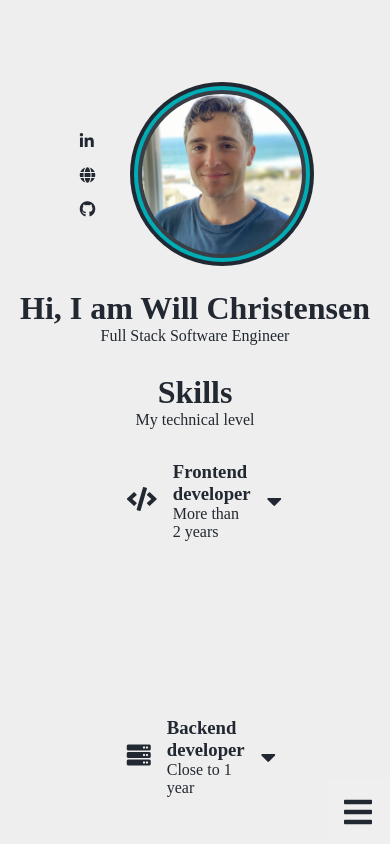
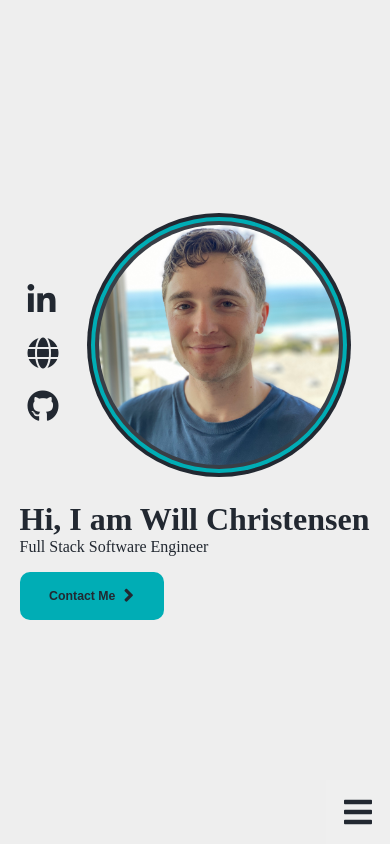
Before and after one commit to willmchristensen/Portfolio, a React (Create React App) app: page / in a window 390 px wide. Shown: the top 844 px of the page. Built offline with nearby package versions, Linux system fonts and the light colour scheme.

Commit message:
button component, mobile view

```diff
--- /dev/null
+++ b/src/components/Button/Button.css
@@ -0,0 +1,20 @@
+.button{
+    display: flex;
+    justify-content: center;
+    align-items: center;
+    border: none;
+    background-color: var(--blue);
+    border-radius: var(--button-border-radius);
+    padding: var(--button-padding);
+    margin-top: 1rem;
+    width: 9rem;
+    height: 3rem;
+}
+.button-text{
+    font-size: .77rem;
+    font-weight:bolder;
+    margin-right: .5rem;
+}
+.button-icon{
+    font-size: 1.3rem;
+}
--- /dev/null
+++ b/src/components/Button/index.js
@@ -0,0 +1,14 @@
+import './Button.css'
+function Button({text, icon}){
+    return(
+        <button className="button">
+            <span className="button-text">
+                {text}
+            </span>
+            <div className="button-icon">
+                {icon}
+            </div>
+        </button>
+    )
+}
+export default Button;
--- a/src/components/Main/Main.css
+++ b/src/components/Main/Main.css
@@ -9,7 +9,7 @@
     display: flex;
     align-items: center;
     justify-content: center;
-    width: 75vw;
+    width: 90vw;
 }
 .main-text-container{
     width: 100%;
@@ -24,57 +24,3 @@
     color: var(--black);
     font-weight: lighter;
 }
-.portrait{
-    position: relative;
-    z-index: 3;
-    width: 15rem;
-    height: 15rem;
-    border-radius: 50%;
-    object-fit: cover;
-}
-.portrait-wrapper{
-    display: flex;
-    flex-direction: row-reverse;
-    justify-content: space-evenly;
-    width: 100%;
-    margin-bottom: 1rem;
-}
-.portrait-container{
-    position: relative;
-}
-.circle{
-    position: absolute;
-    border-radius: 50%;
-    background-color: #fff;
-    display: flex;
-    align-items: center;
-    justify-content: center;
-    margin: 0 auto;
-    margin-bottom: 1rem;
-}
-.first{
-    z-index: 2;
-    top: -.25rem;
-    left: -.25rem;
-    width: 15.5rem;
-    height: 15.5rem;
-    background-color: var(--dark-grey);
-}
-.second{
-    z-index: 1;
-    top: -.5rem;
-    left: -.5rem;
-    width: 16rem;
-    height: 16rem;
-    background-color: var(--blue);
-
-}
-.third{
-    z-index: 0;
-    top: -.75rem;
-    left: -.75rem;
-    width: 16.5rem;
-    height: 16.5rem;
-    background-color: var(--black);
-
-}
--- /dev/null
+++ b/src/components/Main/Portrait/Portrait.css
@@ -0,0 +1,75 @@
+.portrait{
+    position: relative;
+    z-index: 3;
+    width: 15rem;
+    height: 15rem;
+    border-radius: 50%;
+    object-fit: cover;
+}
+.portrait-wrapper{
+    display: flex;
+    flex-direction: row-reverse;
+    justify-content: space-evenly;
+    width: 100%;
+    margin-bottom: 1rem;
+}
+.portrait-container{
+    position: relative;
+}
+.circle{
+    position: absolute;
+    border-radius: 50%;
+    background-color: #fff;
+    display: flex;
+    align-items: center;
+    justify-content: center;
+    margin: 0 auto;
+    margin-bottom: 1rem;
+}
+.first{
+    z-index: 2;
+    top: -.25rem;
+    left: -.25rem;
+    width: 15.5rem;
+    height: 15.5rem;
+    background-color: var(--dark-grey);
+}
+.second{
+    z-index: 1;
+    top: -.5rem;
+    left: -.5rem;
+    width: 16rem;
+    height: 16rem;
+    background-color: var(--blue);
+
+}
+.third{
+    z-index: 0;
+    top: -.75rem;
+    left: -.75rem;
+    width: 16.5rem;
+    height: 16.5rem;
+    background-color: var(--black);
+
+}
+@media screen and (max-width:768px) {
+    /* .portrait-container{
+        margin: 1rem;
+    }
+    .portrait{
+        width: 15rem;
+        height: 15rem;
+    }
+    .first{
+        width: 15.5rem;
+        height: 15.5rem;
+    }
+    .second{
+        width: 11rem;
+        height: 11rem;
+    }
+    .third{
+        width: 11.5rem;
+        height: 11.5rem;
+    } */
+}
--- /dev/null
+++ b/src/components/Main/Portrait/index.js
@@ -0,0 +1,18 @@
+import './Portrait.css';
+function Portrait(){
+    return(
+        <div className="portrait-wrapper">
+        <div className="portrait-container">
+          <div className="circle first"></div>
+          <div className="circle second"></div>
+          <div className="circle third"></div>
+          <img
+            className="portrait"
+            src="/assets/portrait.jpg"
+            alt="portrait-of-me"
+          />
+        </div>
+      </div>
+    )
+}
+export default Portrait;
--- a/src/components/Main/index.js
+++ b/src/components/Main/index.js
@@ -3,6 +3,8 @@ import NavBar from '../NavBar';
 import Skills from '../Skills';
 import MobilePortraitButtons from '../MobilePortraitButtons';
 import MobileFooter from '../MobileFooter';
+import Portrait from './Portrait';
+import Button from '../Button';
 
 const items = [
   'Home',
@@ -37,18 +39,13 @@ function Main() {
             <h3 className="main-text-subheader">
               Full Stack Software Engineer
             </h3>
+            <Button
+              text={'Contact Me'}
+              icon={<i class="fas fa-angle-right"></i>}
+            />
           </div>
           <div className="portrait-wrapper">
-            <div className="portrait-container">
-              <div className="circle first"></div>
-              <div className="circle second"></div>
-              <div className="circle third"></div>
-              <img
-                className="portrait"
-                src="/assets/portrait.jpg"
-                alt="portrait-of-me"
-              />
-            </div>
+            <Portrait />
             <MobilePortraitButtons />
           </div>
         </div>
--- a/src/components/MobileFooter/SideBarItem/SideBarItem.css
+++ b/src/components/MobileFooter/SideBarItem/SideBarItem.css
@@ -6,7 +6,7 @@
     background: none;
     padding: 1rem;
     border-radius: 10px;
-    font-size: 1.5rem;
+    font-size: 1.3rem;
     transition: background-color 0.3s;
 }
 .sidebar-item-text{
--- a/src/components/MobilePortraitButtons/PortraitButton/PortraitButton.css
+++ b/src/components/MobilePortraitButtons/PortraitButton/PortraitButton.css
@@ -2,4 +2,5 @@
     border: none;
     background-color: transparent;
     margin: .5rem;
+    font-size: 2rem;
 }
--- a/src/components/NavBar/NavBar.css
+++ b/src/components/NavBar/NavBar.css
@@ -19,6 +19,9 @@
     width: 100%;
 }
 @media screen and (max-width: 768px) {
+    .main-wrapper{
+        height: 100vh;
+    }
     .sidebar-container{
         display:flex;
         width: 100%;
@@ -36,39 +39,21 @@
     .main-text-container{
         display: flex;
         flex-direction: column;
-        align-items: center;
+        /* align-items: center; */
         justify-content: center;
     }
     .main-text{
         display: flex;
-        justify-content: center;
+        /* justify-content: center; */
         font-size:var(--mobile-title);
+        width: 100%;
     }
     .main-text-subheader{
         display: flex;
-        justify-content: center;
+        /* justify-content: center; */
         width: 100%;
         font-size: var(--mobile-subtitle);
         font-weight: lighter;
-    }
-    .portrait-container{
-        margin: 1rem;
-    }
-    .portrait{
-        width: 10rem;
-        height: 10rem;
-    }
-    .first{
-        width: 10.5rem;
-        height: 10.5rem;
-    }
-    .second{
-        width: 11rem;
-        height: 11rem;
-    }
-    .third{
-        width: 11.5rem;
-        height: 11.5rem;
     }
     .skills-dropdowns-container{
         flex-direction: column;
--- a/src/index.css
+++ b/src/index.css
@@ -7,6 +7,8 @@
     --mobile-title: 2rem;
     --subtitle: 1.5rem;
     --mobile-subtitle: 1rem;
+    --button-border-radius:10px;
+    --button-padding:1.5rem;
 }
 *{
     color: var(--black);
```
